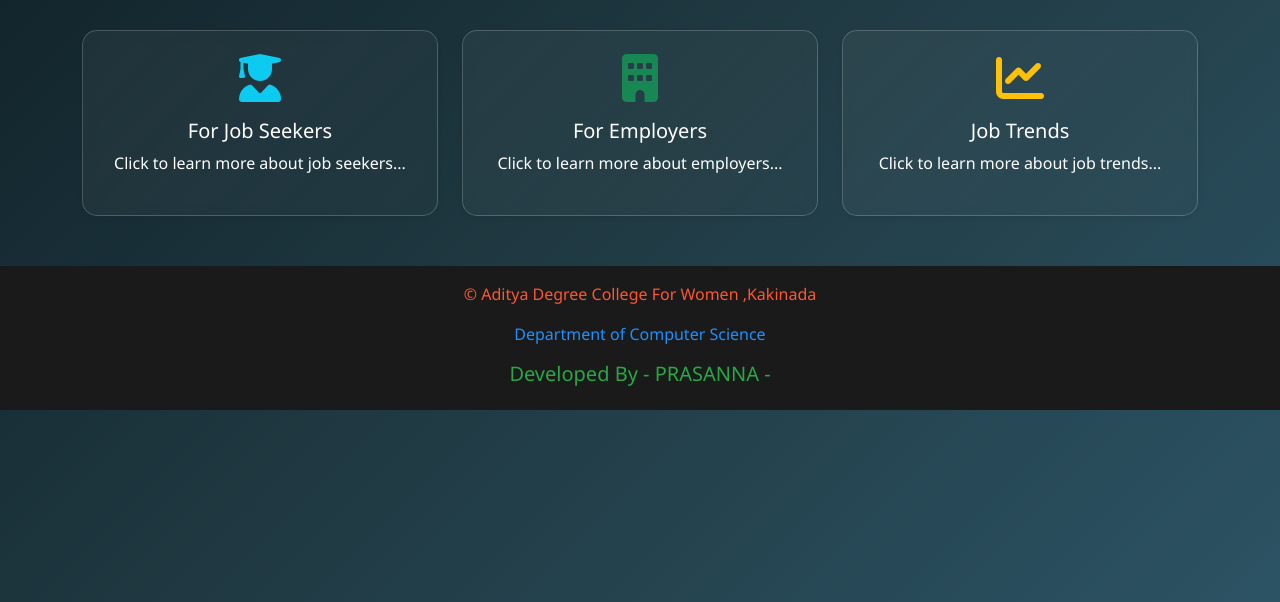
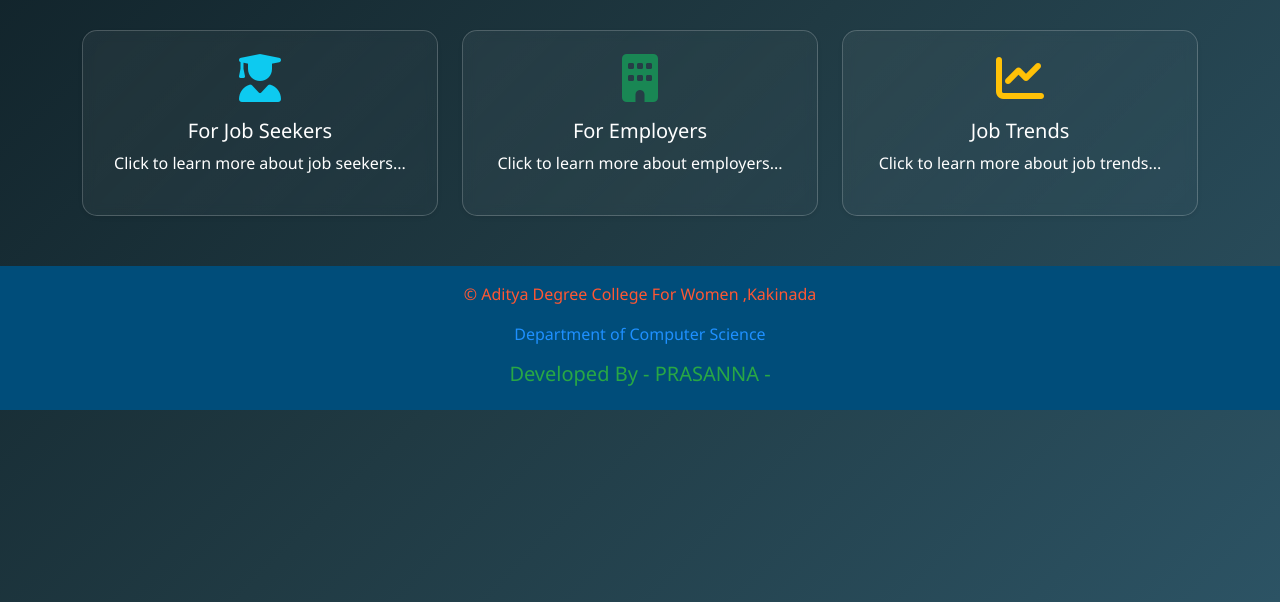
Before and after one commit to Polnati769/FindYourJob, a plain HTML site: page about.html in a window 1280 px wide. Shown: the part 198-800 px from the top of the page. Drawn offline with nearby package versions, Linux system fonts and the light colour scheme.

Commit message:
Update about.html

```diff
--- a/about.html
+++ b/about.html
@@ -99,7 +99,7 @@
     }
 
     .navbar, footer {
-      background-color: #1a1a1a;
+      background-color: #004d7a;
     }
 
     .navbar-brand {
@@ -180,7 +180,8 @@
     </div>
   </section>
 
-  <footer class="text-center py-3">
+  <!-- Footer -->
+<footer class="text-center py-3">
   <p style="color: #ff5733;">© Aditya Degree College For Women ,Kakinada</p>
   <p style="color: #1e90ff;">Department of Computer Science</p>
   <h5 align="center" style="color: #28a745;">Developed By - PRASANNA -</h5>
```
